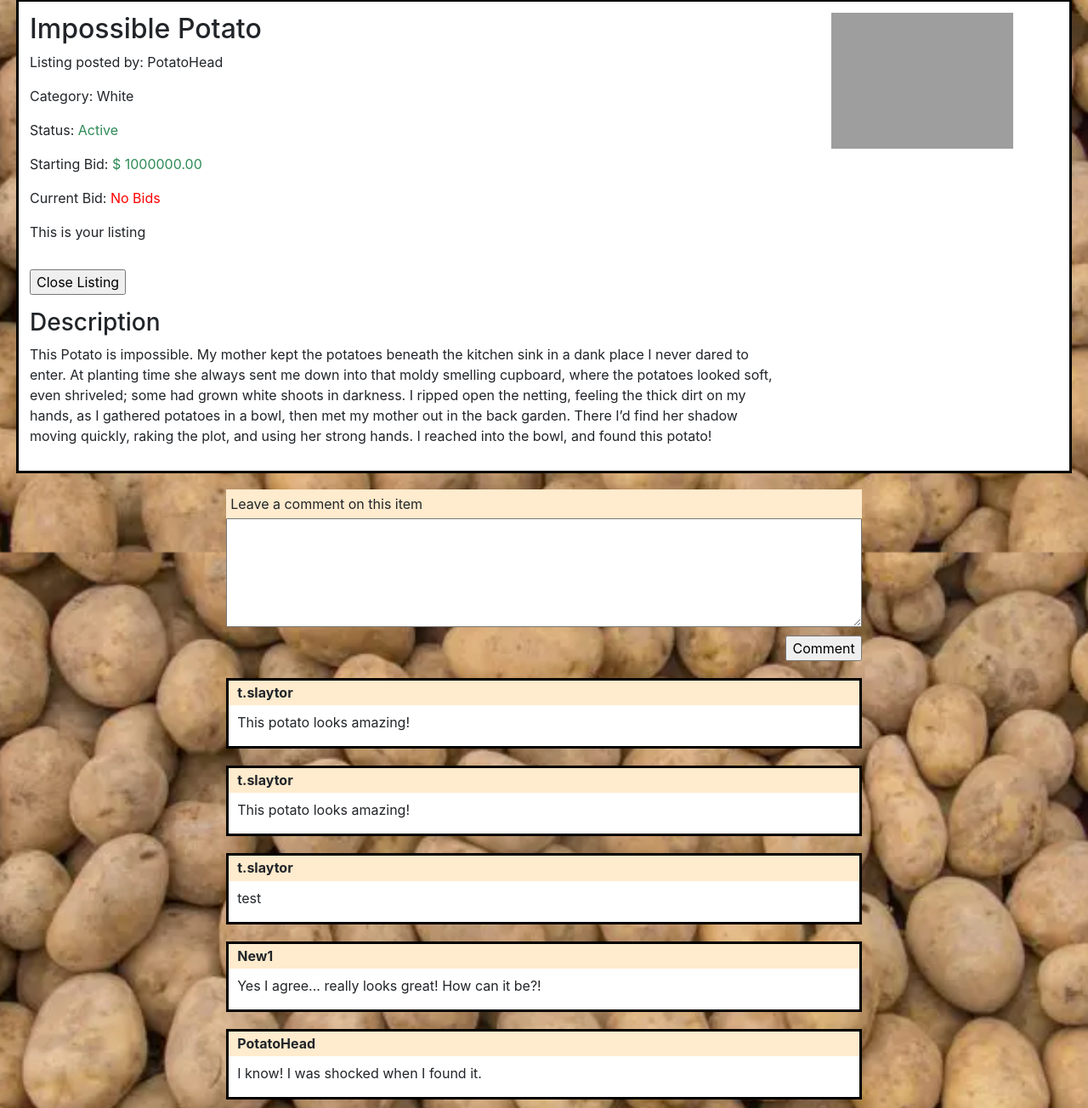
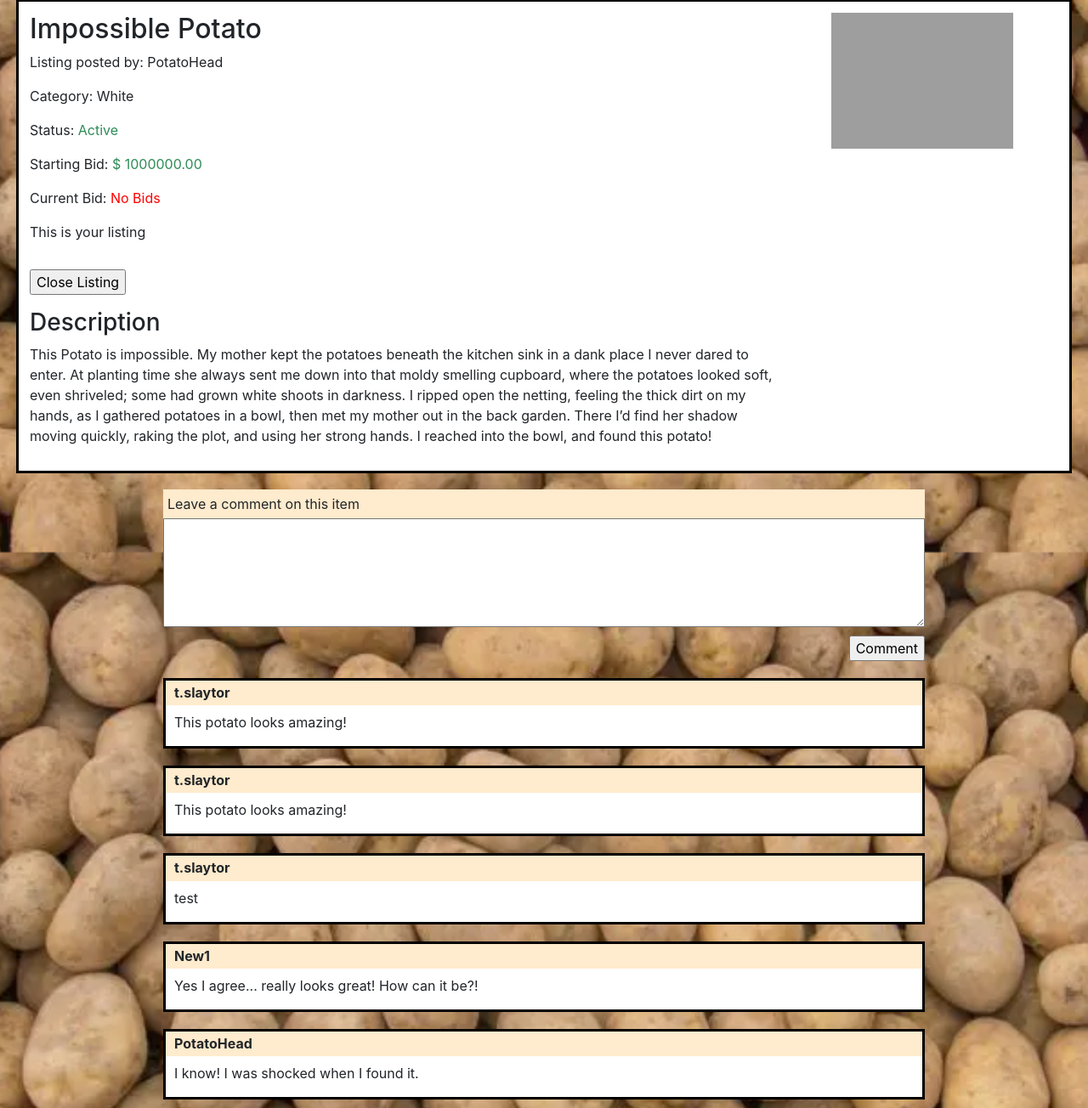
Before and after one commit to tslaytor/CS50W, a Django app: page /listing/2 in a window 1280 px wide. Shown: the part 150-1454 px from the top of the page at 85% size. Run offline with Django 3.2, Linux system fonts and the light colour scheme; a user stored in the database is signed in; data comes from the database, SQL or seed files in the repository; some libraries are stand-ins or nearby versions; grey boxes are pictures that could not be loaded.

Commit message:
fixed the comments section sizing issue!

```diff
--- a/projects/2020/x/commerce/auctions/static/auctions/styles.css
+++ b/projects/2020/x/commerce/auctions/static/auctions/styles.css
@@ -180,7 +180,8 @@ body {
 
 .comment-section {
     display: grid;
-    justify-content: center;
+    /* justify-content: center; */
+    grid-template-columns: 1fr;
     width: 70vw;
     margin: auto;
     min-width: 741.6px;
--- a/projects/2020/x/commerce/auctions/templates/auctions/listing.html
+++ b/projects/2020/x/commerce/auctions/templates/auctions/listing.html
@@ -167,8 +167,9 @@
     {% endif %}
 
     <div class="comment-section">
-        <p class="comment-section__title">Leave a comment on this item</p>
-        <form action="{% url 'comment' %}" method="post" style="display: grid;">
+
+        <div class="comment-section__title">Leave a comment on this item</div>
+        <form action="{% url 'comment' %}" method="post" style="display: grid; width: 100%;">
             {% csrf_token %}
             {{ comment_form }}
             <input class="comment-button" type="submit" value="Comment" style="justify-self: flex-end;">
```
